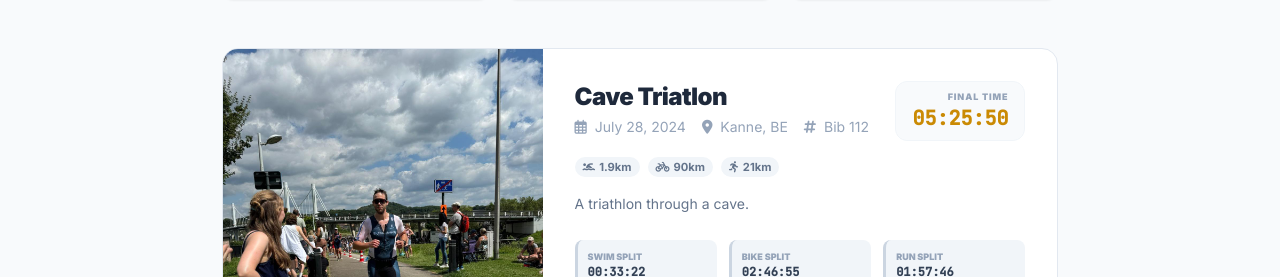
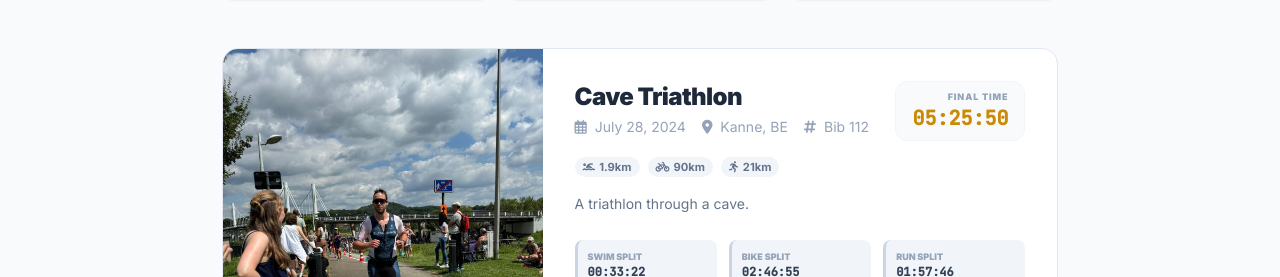
Before and after one commit to Sdniss/Sdniss.github.io, a Jekyll site: the page built from _pages/triathlon.html, in a window 1280 px wide. Shown: the part 209-486 px from the top of the page. Built offline with Jekyll 4.4.1, drawn with Linux system fonts in a browser that asks for light colours; nearby versions of some CDN libraries.

Commit message:
Fix typo

```diff
--- a/assets/data/yaml/triathlon.yml
+++ b/assets/data/yaml/triathlon.yml
@@ -1,4 +1,4 @@
-- event: "Cave Triatlon"
+- event: "Cave Triathlon"
   date: 2024-07-28
   location: "Kanne, BE"
   link: "https://my.raceresult.com/300197/results#2_C53F7C"
```
